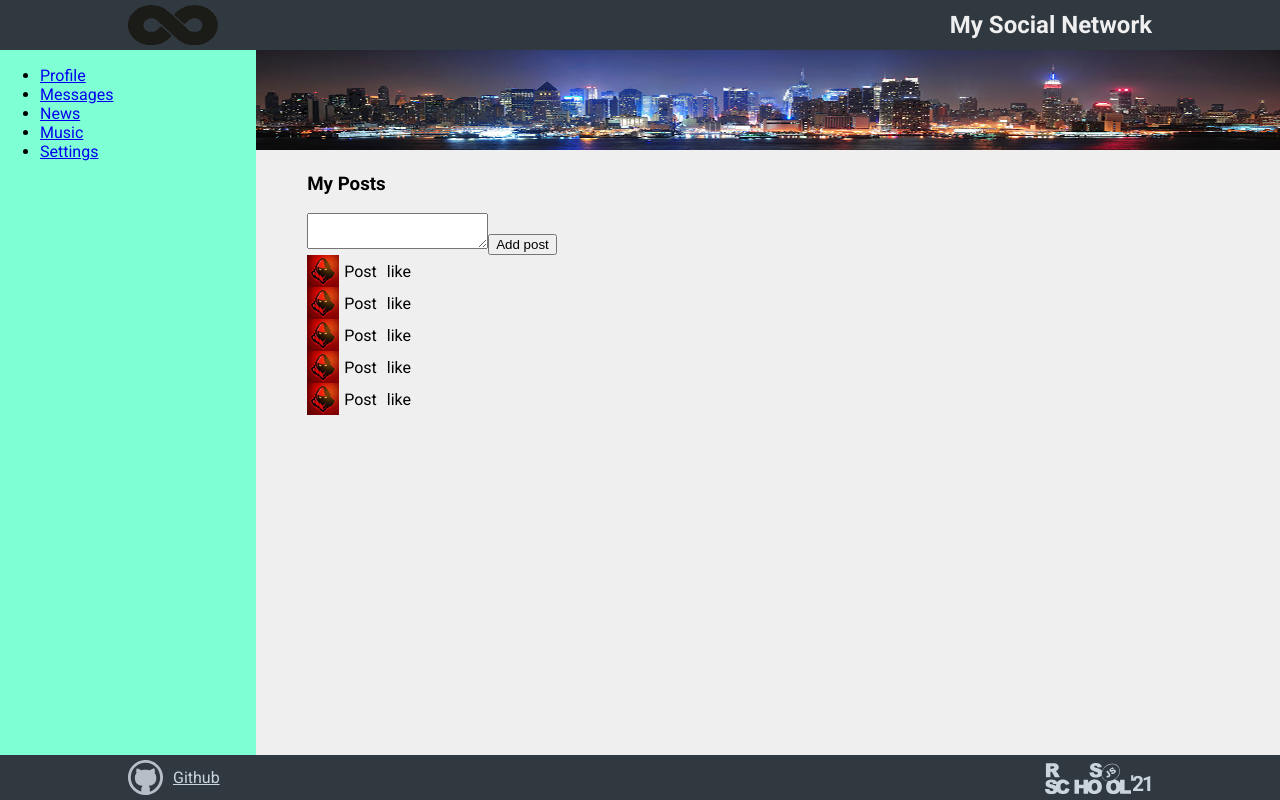
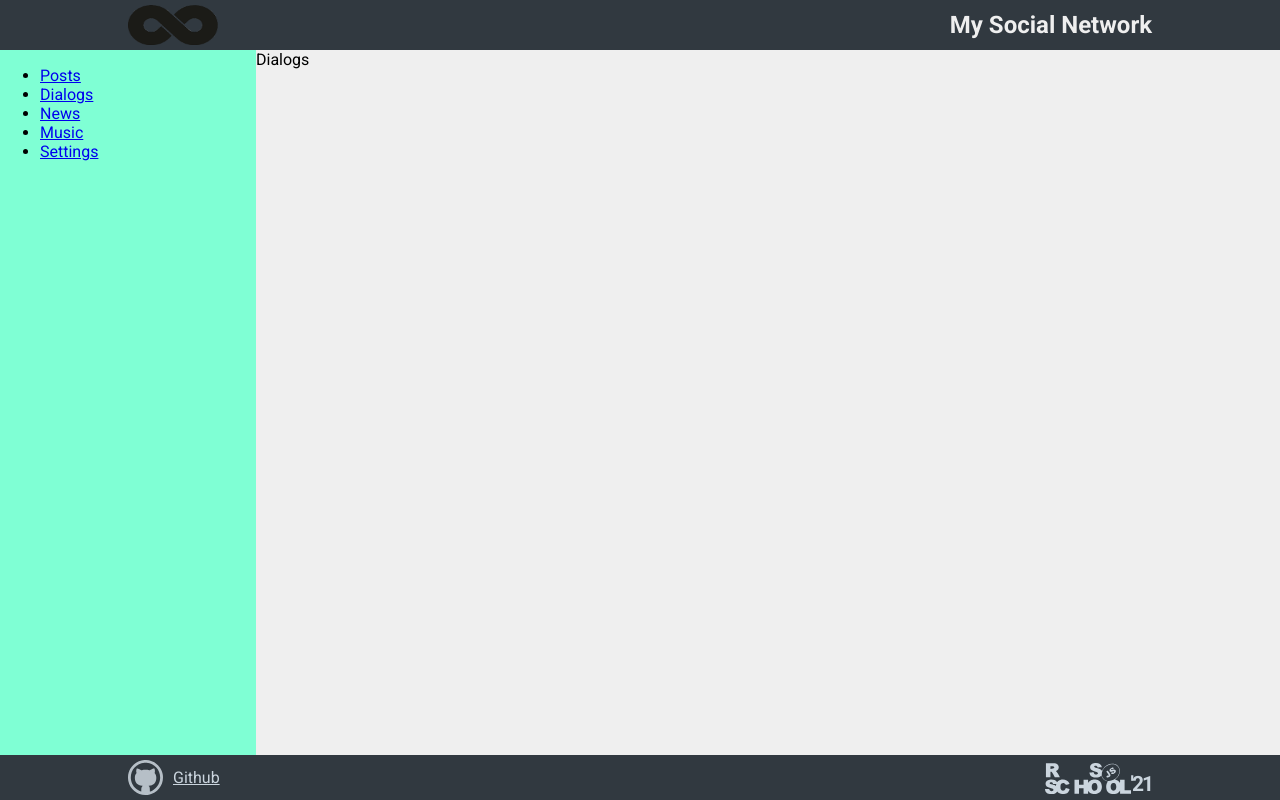
Before and after one commit to NiFroPP/Social_NetWork, a React (Create React App) app in the folder social-network/: page / in a window 1280 px wide. Built offline with nearby package versions, Linux system fonts and the light colour scheme.

Commit message:
feat: add dialogs-component, fix files

```diff
--- /dev/null
+++ b/social-network/src/components/Main/MainContent/Dialogs/Dialogs.js
@@ -0,0 +1,8 @@
+import React from "react";
+import "./Dialogs.scss";
+
+function Dialogs() {
+  return <div className="dialogs">Dialogs</div>;
+}
+
+export default Dialogs;
--- a/social-network/src/components/Main/MainContent/MainContent.js
+++ b/social-network/src/components/Main/MainContent/MainContent.js
@@ -1,14 +1,13 @@
 import React from "react";
+import Dialogs from "./Dialogs/Dialogs";
 import "./MainContent.scss";
-import Posts from "./Posts/Posts";
+// import Posts from "./Posts/Posts";
 
 const MainContent = () => {
   return (
     <div className="main__wrapper">
-      <div className="main__photo">
-        <img src="./images/panorama_gorod.jpeg" alt="panorama" />
-      </div>
-      <Posts />
+      {/* <Posts /> */}
+      <Dialogs />
     </div>
   );
 };
--- a/social-network/src/components/Main/MainContent/MainContent.scss
+++ b/social-network/src/components/Main/MainContent/MainContent.scss
@@ -8,8 +8,3 @@
   width: 90%;
   margin: 0 auto;
 }
-
-.main__photo img {
-  width: 100%;
-  height: 100px;
-}
--- a/social-network/src/components/Main/MainContent/Posts/Post/Post.js
+++ b/social-network/src/components/Main/MainContent/Posts/Post/Post.js
@@ -1,12 +1,14 @@
 import React from "react";
 import "./Post.scss";
 
-const Post = () => {
+const Post = props => {
   return (
     <div className="post">
-      <img src="./images/avatar.png" alt="logo" />
-      <span>Post</span>
-      <span>like</span>
+      <div className="post__user">
+        <img className="post__avatar" src="./images/avatar.png" alt="logo" />
+        <span>{props.message}</span>
+      </div>
+      <div className="post__user-like">like</div>
     </div>
   );
 };
--- a/social-network/src/components/Main/MainContent/Posts/Post/Post.scss
+++ b/social-network/src/components/Main/MainContent/Posts/Post/Post.scss
@@ -1,11 +1,17 @@
 .post {
   display: flex;
-  flex-direction: row;
-  align-items: center;
+  flex-direction: column;
 
+  padding: 5px;
   & img {
     width: 32px;
     height: 32px;
+  }
+
+  .post__user {
+    display: flex;
+    flex-direction: row;
+    align-items: center;
   }
 
   & span {
--- a/social-network/src/components/Main/MainContent/Posts/PostForm/PostForm.scss
+++ b/social-network/src/components/Main/MainContent/Posts/PostForm/PostForm.scss
@@ -0,0 +1,4 @@
+.posts__form {
+  display: flex;
+  flex-direction: column;
+}
--- a/social-network/src/components/Main/MainContent/Posts/Posts.js
+++ b/social-network/src/components/Main/MainContent/Posts/Posts.js
@@ -6,11 +6,15 @@ import PostForm from "./PostForm/PostForm";
 const Posts = () => {
   return (
     <div className="posts">
+      <div className="main__photo">
+        <img src="./images/panorama_gorod.jpeg" alt="panorama" />
+      </div>
+
       <h3>My Posts</h3>
       <PostForm />
       <div className="posts__content">
-        <Post />
-        <Post />
+        <Post message="Hi" />
+        <Post message="Hello" />
         <Post />
         <Post />
         <Post />
--- a/social-network/src/components/Main/MainContent/Posts/Posts.scss
+++ b/social-network/src/components/Main/MainContent/Posts/Posts.scss
@@ -2,3 +2,8 @@
   width: 90%;
   margin: 0 auto;
 }
+
+.main__photo img {
+  width: 100%;
+  height: 100px;
+}
--- a/social-network/src/components/Main/NavBar/NavBar.js
+++ b/social-network/src/components/Main/NavBar/NavBar.js
@@ -6,19 +6,19 @@ const NavBar = () => {
     <nav className="nav">
       <ul>
         <li>
-          <a href="profile">Profile</a>
+          <a href="/profile">Posts</a>
         </li>
         <li>
-          <a href="messages">Messages</a>
+          <a href="/messages">Dialogs</a>
         </li>
         <li>
-          <a href="news">News</a>
+          <a href="/news">News</a>
         </li>
         <li>
-          <a href="music">Music</a>
+          <a href="/music">Music</a>
         </li>
         <li>
-          <a href="settings">Settings</a>
+          <a href="/settings">Settings</a>
         </li>
       </ul>
     </nav>
```
Also changed, not shown: social-network/src/components/Main/MainContent/Dialogs/Dialogs.scss (added).
